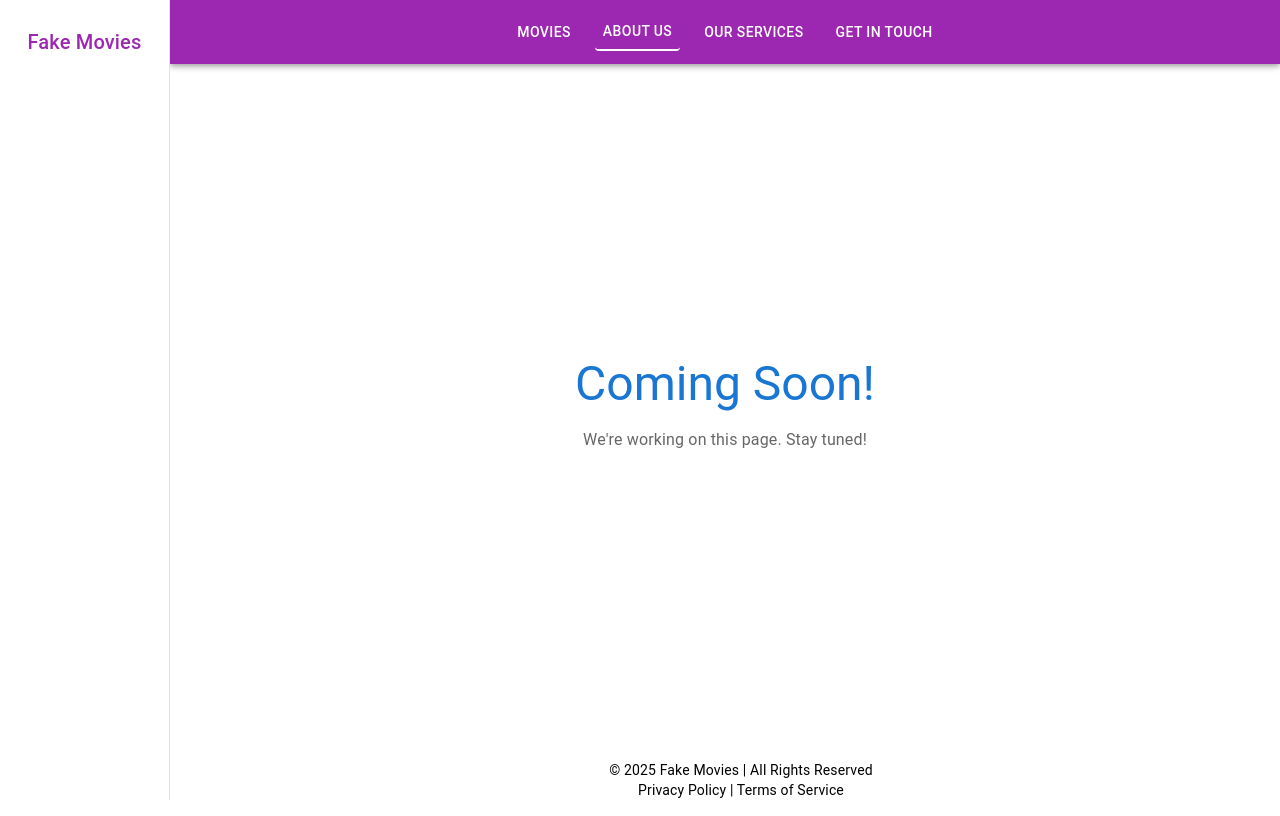
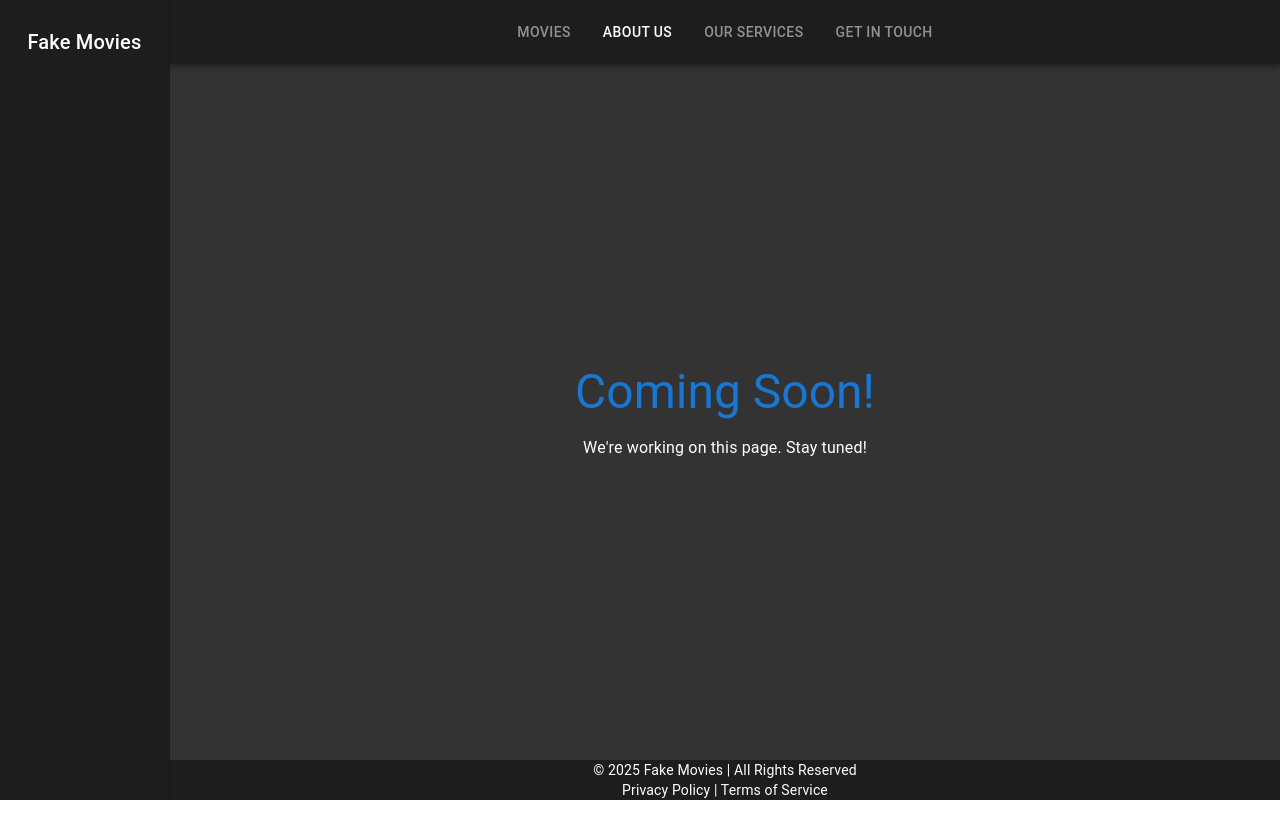
Before and after one commit to roohullahkhan98k/Fake-movies, a React (Vite) app in the folder Fake-movies/: page /about in a window 1280 px wide. Built offline with nearby package versions, Linux system fonts and the light colour scheme.

Commit message:
layout fixixng and UI upgrade

```diff
--- a/Fake-movies/src/Components/CommingSoon/CommingSoon.jsx
+++ b/Fake-movies/src/Components/CommingSoon/CommingSoon.jsx
@@ -2,32 +2,30 @@ import React from "react";
 import Box from "@mui/material/Box";
 import Typography from "@mui/material/Typography";
 import { motion } from "framer-motion";
+import CenteredContainer from "../Layout/CenteredContainer/CenteredContainer";
 
 const ComingSoon = () => {
   return (
-    <Box
-      sx={{
-        height: "85vh",
-        display: "flex",
-        flexDirection: "column",
-        alignItems: "center",
-        justifyContent: "center",
-        textAlign: "center",
-      }}
-    >
+    <CenteredContainer>
       <motion.div
         initial={{ opacity: 0, scale: 0.8 }}
         animate={{ opacity: 1, scale: 1 }}
         transition={{ duration: 0.5 }}
       >
-        <Typography variant="h3" color="primary">
-          Coming Soon!
-        </Typography>
-        <Typography variant="body1" color="textSecondary" sx={{ mt: 2 }}>
-          We're working on this page. Stay tuned!
-        </Typography>
+        <Box sx={{ textAlign: "center", marginTop: "35vh" }}>
+          <Typography variant="h3" color="primary">
+            Coming Soon!
+          </Typography>
+          <Typography
+            variant="body1"
+            color="textSecondary"
+            sx={{ mt: 2, color: "white" }}
+          >
+            We're working on this page. Stay tuned!
+          </Typography>
+        </Box>
       </motion.div>
-    </Box>
+    </CenteredContainer>
   );
 };
 
--- a/Fake-movies/src/Components/Footer/Footer.jsx
+++ b/Fake-movies/src/Components/Footer/Footer.jsx
@@ -7,15 +7,14 @@ const Footer = () => {
     <Box
       sx={{
         width: "100%",
-        color: "secondary.main",
-        padding: 2,
+         backgroundColor: "#1d1d1d",
         textAlign: "center",
       }}
     >
-      <Typography color="black" variant="body2">
+      <Typography color="white" variant="body2">
         © 2025 Fake Movies | All Rights Reserved
       </Typography>
-      <Typography color = "black" variant="body2">Privacy Policy | Terms of Service</Typography>
+      <Typography color = "white" variant="body2">Privacy Policy | Terms of Service</Typography>
     </Box>
   );
 };
--- a/Fake-movies/src/Components/Header/Header.jsx
+++ b/Fake-movies/src/Components/Header/Header.jsx
@@ -10,7 +10,7 @@ const Header = () => {
   return (
     <AppBar
       position="sticky"
-      color="secondary"
+      sx={{ backgroundColor: "#1d1d1d" }}
     >
       <Toolbar sx={{ justifyContent: "center" }}>
         <Box>
@@ -19,10 +19,11 @@ const Header = () => {
               key={route}
               component={Link}
               to={route}
-              color="inherit"
               sx={{
                 mx: 1,
-                borderBottom: isActive(route) ? "2px solid white" : "none",
+                color: isActive(route) ? "white" : "#919191",
+                borderBottom: isActive(route),
+                transition: "color 0.3s",
               }}
             >
               {name}
--- /dev/null
+++ b/Fake-movies/src/Components/Layout/CenteredContainer/CenteredContainer.css
@@ -0,0 +1,16 @@
+.centered-container {
+    display: flex;
+    flex-direction: column;
+    min-height: calc(100vh - 104px);
+  }
+
+  .content-wrapper {
+    flex: 1;
+    display: flex;
+    flex-direction: column;
+    align-items: center;
+    justify-content: flex-start;
+    padding: 20px;
+    background-color: rgba(0, 0, 0, 0.8);
+    box-sizing: border-box;
+  }
--- /dev/null
+++ b/Fake-movies/src/Components/Layout/CenteredContainer/CenteredContainer.jsx
@@ -0,0 +1,12 @@
+import React from "react";
+import "./CenteredContainer.css";
+
+const CenteredContainer = ({ children, style }) => {
+  return (
+    <div className="centered-container" style={style}>
+      <div className="content-wrapper">{children}</div>
+    </div>
+  );
+};
+
+export default CenteredContainer;
--- a/Fake-movies/src/Components/Pagination/Pagination.jsx
+++ b/Fake-movies/src/Components/Pagination/Pagination.jsx
@@ -1,5 +1,5 @@
 import React, { useState, useEffect } from "react";
-import { Pagination, Box  } from "@mui/material";
+import { Pagination } from "@mui/material";
 
 const PaginationComponent = ({ items, itemsPerPage, onPageChange }) => {
   const [currentPage, setCurrentPage] = useState(1);
@@ -9,25 +9,36 @@ const PaginationComponent = ({ items, itemsPerPage, onPageChange }) => {
   const indexOfFirstItem = indexOfLastItem - currentItemsPerPage;
   const currentItems = items.slice(indexOfFirstItem, indexOfLastItem);
 
-
-  const handlePageChange = ( value) => {
+  const handlePageChange = (value) => {
     setCurrentPage(value);
     onPageChange(currentItems);
   };
-
 
   useEffect(() => {
     onPageChange(currentItems);
   }, [currentPage, currentItemsPerPage, items]);
 
   return (
-      <Pagination
-        count={Math.ceil(items.length / currentItemsPerPage)}
-        page={currentPage}
-        onChange={(e, value) => handlePageChange(value)}
-        color="secondary"
-        sx={{ display: "flex", justifyContent: "center", marginTop: "2rem" }}
-      />
+    <Pagination
+      count={Math.ceil(items.length / currentItemsPerPage)}
+      page={currentPage}
+      onChange={(e, value) => handlePageChange(value)}
+      sx={{
+        display: "flex",
+        justifyContent: "flex-end",
+        marginTop: "2rem",
+        "& .MuiPaginationItem-root": {
+          color: "white !important",
+        },
+        "& .Mui-selected": {
+          backgroundColor: "#1976d2 !important",
+          color: "white !important",
+          "&:hover": {
+            backgroundColor: "#1565c0 !important",
+          },
+        },
+      }}
+    />
   );
 };
 
--- a/Fake-movies/src/Components/SearchBar/SearchBar.jsx
+++ b/Fake-movies/src/Components/SearchBar/SearchBar.jsx
@@ -13,11 +13,11 @@ const SearchBar = ({ onSearch }) => {
   return (
     <Box
       sx={{
-        marginBottom: "20px",
-        width: "100%",
+        width: "95%",
         display: "flex",
-        justifyContent: "flex-end", // Align to the right
-        paddingRight: "20px", // Add spacing from the right
+        justifyContent: "flex-end",
+        position: "relative",
+        top: "7vh",
       }}
     >
       <TextField
@@ -28,11 +28,11 @@ const SearchBar = ({ onSearch }) => {
         sx={{
           width: "30%",
           borderRadius: "8px",
-          backgroundColor: "#f5f5f5",
-          boxShadow: "2px 2px 8px rgba(0, 0, 0, 0.1)",
+          backgroundColor: "#1d1d1d",
+          input: { color: "white" },
           "& .MuiOutlinedInput-root": {
             "& fieldset": {
-              borderColor: "#9e9e9e",
+              borderColor: "white",
             },
             "&:hover fieldset": {
               borderColor: "#1976d2",
--- a/Fake-movies/src/Components/SideBar/SideBar.jsx
+++ b/Fake-movies/src/Components/SideBar/SideBar.jsx
@@ -10,7 +10,12 @@ const SideBar = () => {
       sx={{
         width: drawerWidth,
         flexShrink: 1,
-        [`& .MuiDrawer-paper`]: { width: drawerWidth, boxSizing: "border-box" },
+        [`& .MuiDrawer-paper`]: {
+          width: drawerWidth,
+          boxSizing: "border-box",
+          backgroundColor: "#1d1d1d",
+          color: "white",
+        },
       }}
     >
       <Toolbar />
@@ -23,12 +28,7 @@ const SideBar = () => {
           my: 2,
         }}
       >
-        <Typography
-          variant="h6"
-          color="secondary"
-          position="absolute"
-          top="1.6rem"
-        >
+        <Typography variant="h6" color="white" position="absolute" top="1.6rem">
           Fake Movies
         </Typography>
       </Box>
--- a/Fake-movies/src/Pages/MovieList/MoviesList.jsx
+++ b/Fake-movies/src/Pages/MovieList/MoviesList.jsx
@@ -1,7 +1,8 @@
 import React, { useState, useEffect } from "react";
-import { Grid, Box, Typography } from "@mui/material";
+import { Grid, Box } from "@mui/material";
 import { MovieCard, PaginationComponent, SearchBar } from "../../Components";
 import { fetchMovies } from "../../api/apiService";
+import CenteredContainer from "../../Components/Layout/CenteredContainer/CenteredContainer";
 
 const MoviesList = () => {
   const [movies, setMovies] = useState([]);
@@ -18,15 +19,19 @@ const MoviesList = () => {
   }, [searchQuery]);
 
   return (
-    <Box sx={{ padding: "20px", marginTop: "5rem", display: "flex", justifyContent: "center", flexDirection: "column", alignItems: "center" }}>
+    <CenteredContainer>
       <SearchBar onSearch={setSearchQuery} />
-      <Grid container spacing={2} justifyContent="center">
+      <Grid sx={{ marginTop: "15vh" }} container spacing={2}>
         {currentMovies.map((movie) => (
           <MovieCard key={movie.id} movie={movie} />
         ))}
       </Grid>
-      <PaginationComponent items={movies} itemsPerPage={6} onPageChange={setCurrentMovies} />
-    </Box>
+      <PaginationComponent
+        items={movies}
+        itemsPerPage={5}
+        onPageChange={setCurrentMovies}
+      />
+    </CenteredContainer>
   );
 };
 
--- a/package.json
+++ b/package.json
@@ -5,6 +5,7 @@
     "@mui/icons-material": "^6.4.1",
     "@mui/material": "^6.4.1",
     "framer-motion": "^12.0.5",
-    "react-router-dom": "^6.28.2"
+    "react-router-dom": "^6.28.2",
+    "zustand": "^5.0.3"
   }
 }
```
Also changed, not shown: Fake-movies/src/Components/MovieCard/MovieCard.jsx (+101 -11 lines), Fake-movies/src/api/apiService.js (line endings or trailing spaces), Fake-movies/src/assets/bg.jpg (added), 1 other file (tests, documents, lock files or other folders).
